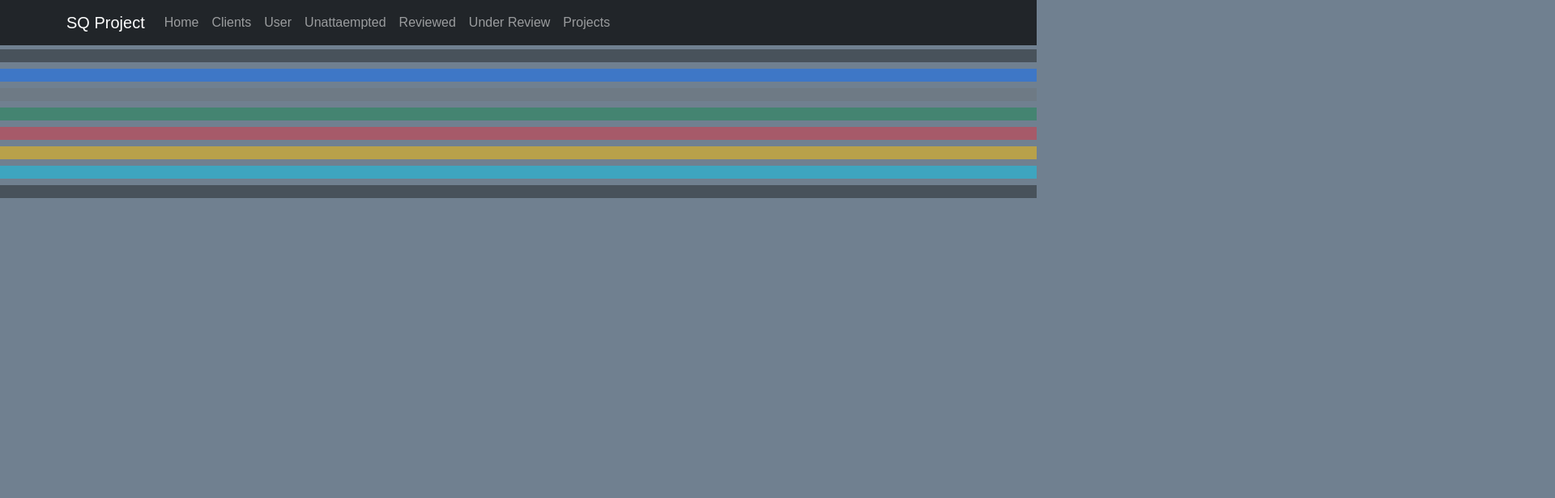
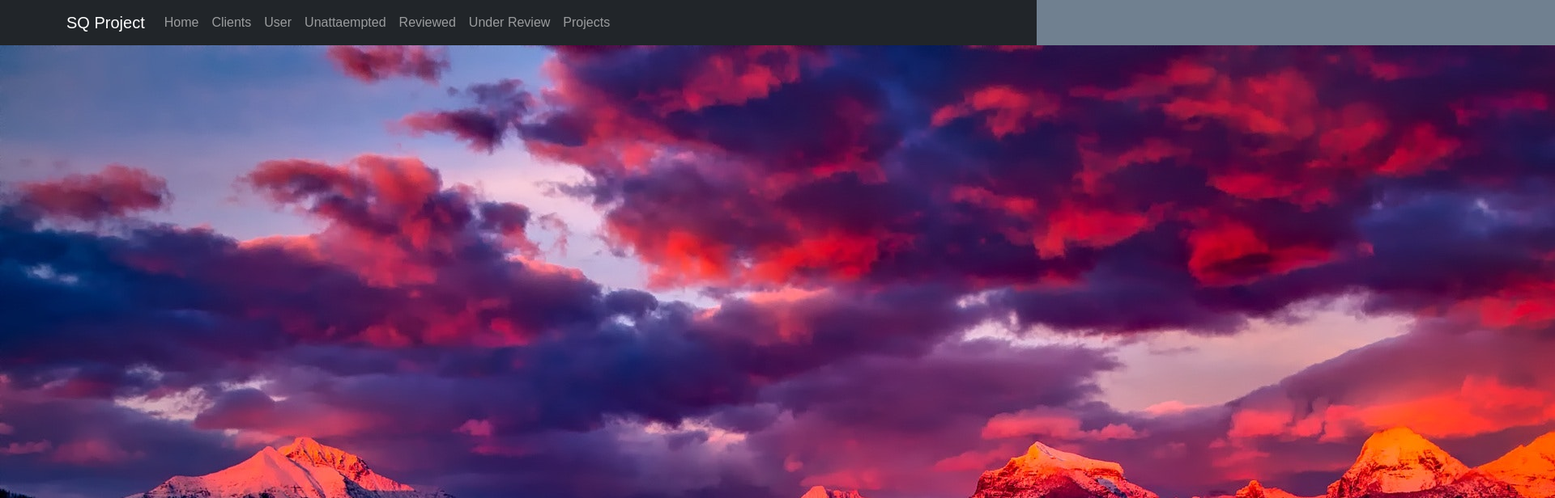
Before and after one commit to DevClubM/Quizlet-App, a React (Create React App) app: page / in a window 1280 px wide. Shown: the top 616 px of the page at 81% size, 1920 px wide, since content can reach past the window. Built offline with nearby package versions, Linux system fonts and the light colour scheme.

Commit message:
Added home image

```diff
--- a/src/components/Home.js
+++ b/src/components/Home.js
@@ -1,17 +1,8 @@
 import React from 'react'
-import Placeholder from 'react-bootstrap/Placeholder'
+import image from '../images/home.jpg'
 
 export default function Home() {
   return (
-      <>
-        <Placeholder xs={12} />
-        <Placeholder xs={12} bg="primary" />
-        <Placeholder xs={12} bg="secondary" />
-        <Placeholder xs={12} bg="success" />
-        <Placeholder xs={12} bg="danger" />
-        <Placeholder xs={12} bg="warning" />
-        <Placeholder xs={12} bg="info" />
-        <Placeholder xs={12} bg="dark" />
-      </>
+    <img src={image}/>
   )
 }
```
Also changed, not shown: src/images/home.jpg (added).
